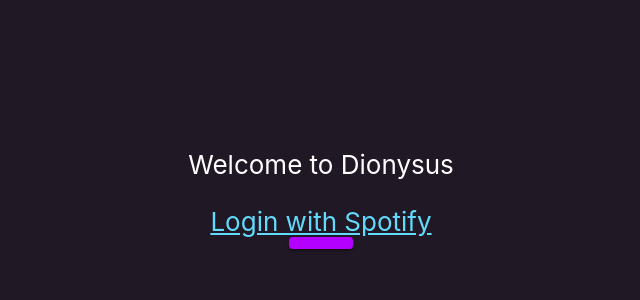
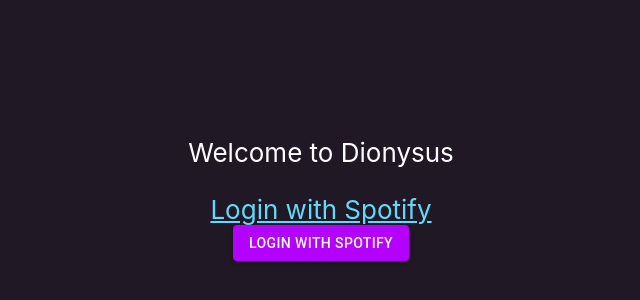
Before and after one commit to dgounaris/dionysus_fe, a React (Create React App) app: page / in a window 1280 px wide. Shown: the part 214-514 px from the top of the page, without its empty margins (319-959 px from the left). Built offline with nearby package versions, Linux system fonts and the light colour scheme.

Commit message:
Create simple button and start revamping auth components

```diff
--- a/src/Home/views/Home.tsx
+++ b/src/Home/views/Home.tsx
@@ -1,9 +1,13 @@
 import React from 'react';
 import './Home.css';
-import {Button} from "@mui/material";
-import {customTheme} from "../../common/themes/ThemeModuleAugmentation";
+import {SimpleButton} from "../../common/components/SimpleButton";
+import {backendClient} from "../../common/clients/http/BackendClient";
 
 const Home: React.FC = () => {
+    const onLoginButtonClick = async () => {
+        await backendClient.get<any>("/v1/login")
+    }
+
     return (
         <div className="Home">
             <header className="Home-header">
@@ -17,7 +21,7 @@
                 >
                     Login with Spotify
                 </a>
-                <Button sx={{ backgroundColor: customTheme.custom.palette.primary.main }} variant="contained" />
+                <SimpleButton text="Login with Spotify" onClick={onLoginButtonClick} />
             </header>
         </div>
     );
--- /dev/null
+++ b/src/common/components/SimpleButton.tsx
@@ -0,0 +1,25 @@
+import {customTheme} from "../themes/ThemeModuleAugmentation";
+import {Button} from "@mui/material";
+import React from "react";
+
+export const SimpleButton: React.FC<{
+    text: string,
+    onClick: () => void
+}> = ({
+    text,
+    onClick
+}) => {
+    return (
+        <Button sx={{
+            backgroundColor: customTheme.custom.palette.primary.main,
+            "&:hover": {
+                backgroundColor: "#8600bf"
+            },
+            "&:active": {
+                backgroundColor: customTheme.custom.palette.primary.main
+            }
+        }} variant="contained" onClick={onClick}>
+            {text}
+        </Button>
+    )
+}
```
